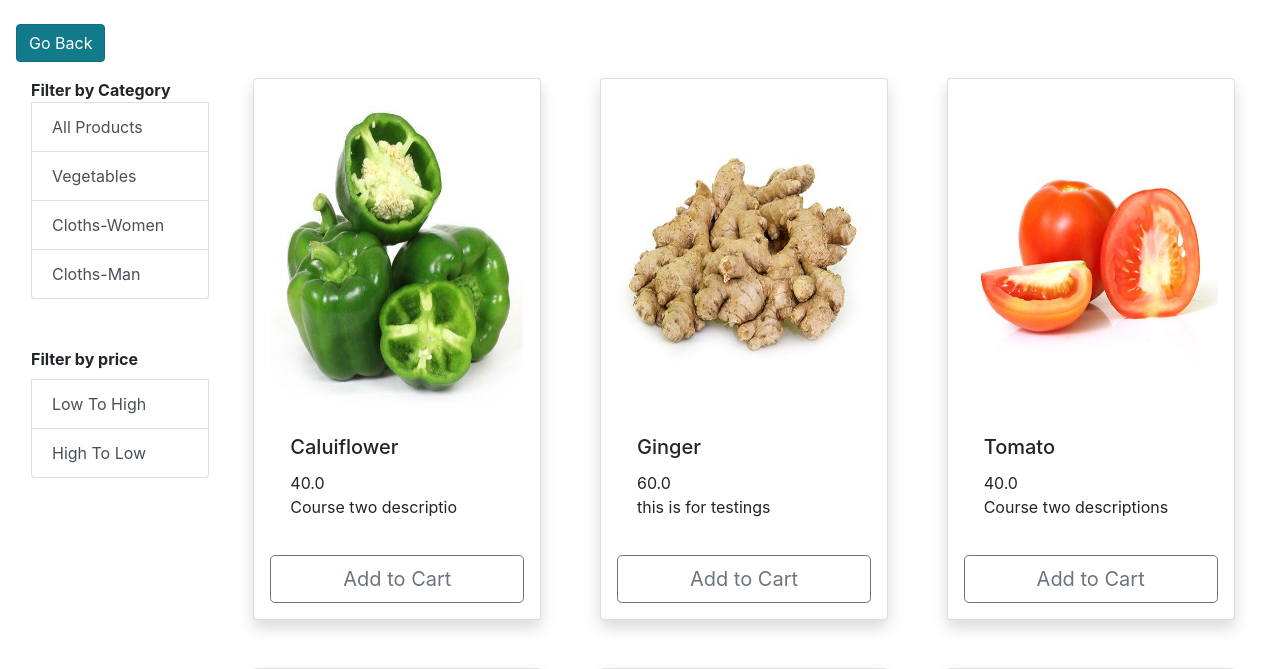
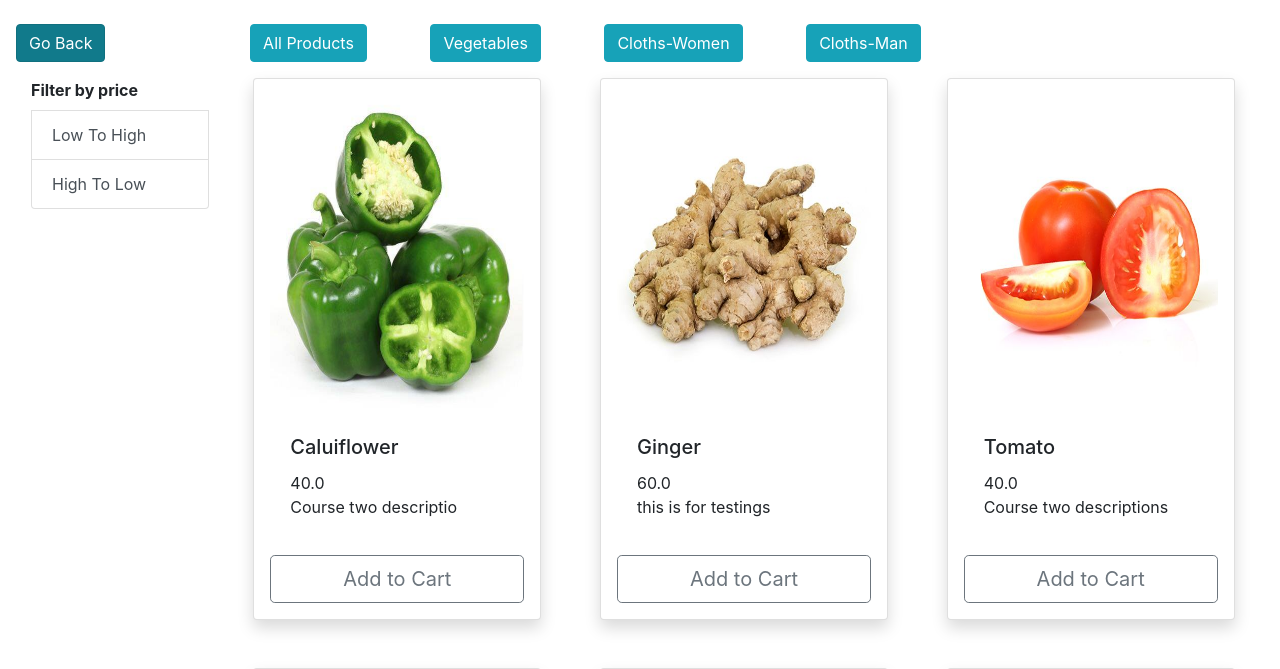
Before and after one commit to piyushpandey16444/EShop, a Django app: page / in a window 1280 px wide. Shown: the part 56-725 px from the top of the page. Run offline with Django 3.2, Linux system fonts and the light colour scheme; data comes from the database, SQL or seed files in the repository; some libraries are stand-ins or nearby versions.

Commit message:
view changed

```diff
--- a/store/templates/store/home.html
+++ b/store/templates/store/home.html
@@ -4,25 +4,31 @@
  Home Page
 {% endblock title %}
 {% block content %}
+
 <br>
-<a href="{% url 'home' %}" class="ml-3 btn active btn-info">Go Back</a>
-<br>
+
+<div class="row">
+  <div class="col-lg-2">
+    <a href="{% url 'home' %}" class="ml-3 btn active btn-info">Go Back</a>
+  </div>
+
+  <div class="col-lg-7 d-flex justify-content-around">
+    <!-- filter by category -->
+    <a href="/" class="btn btn-info">All Products</a>
+    {% for category in categories %}
+      <a href="/?category_name={{ category.name }}" class="btn btn-info">{{category}}</a>
+    {% endfor %}
+  </div>
+
+</div>
 
 <div class="row m-3">
 
     <div class="col-lg-2">
-      <!-- filter by category -->
-      <div class="list-group"><strong>Filter by Category</strong>
-        <a href="/" class="list-group-item list-group-item-action">All Products</a>
-        {% for category in categories %}
-          <a href="/?category_name={{ category.name }}" class="list-group-item list-group-item-action">{{category}}</a>
-        {% endfor %}
-      </div>
-
       <!-- filter by price -->
-      <div class="list-group mt-5"><strong>Filter by price</strong>
-        <a href="/?price=l2h" class="mt-2 list-group-item list-group-item-action">Low To High</a>
-        <a href="/?price=h2l" class="list-group-item list-group-item-action">High To Low</a>
+      <div class="list-group"><strong>Filter by price</strong>
+        <a id="filter__l2h" href="/?price=l2h" class="mt-2 list-group-item list-group-item-action">Low To High</a>
+        <a id="filter__h2l" href="/?price=h2l" class="list-group-item list-group-item-action">High To Low</a>
       </div>
     </div>
 
```
